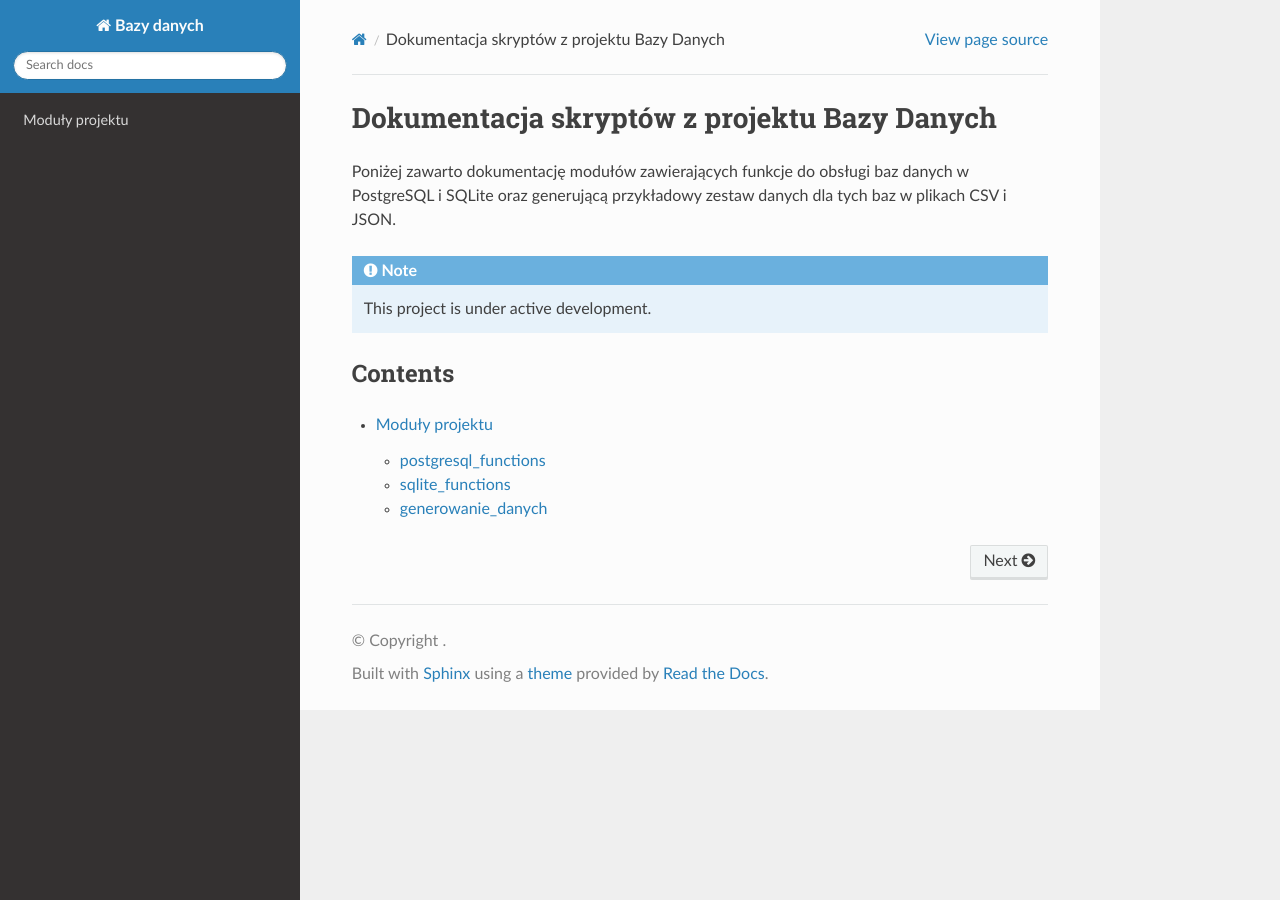
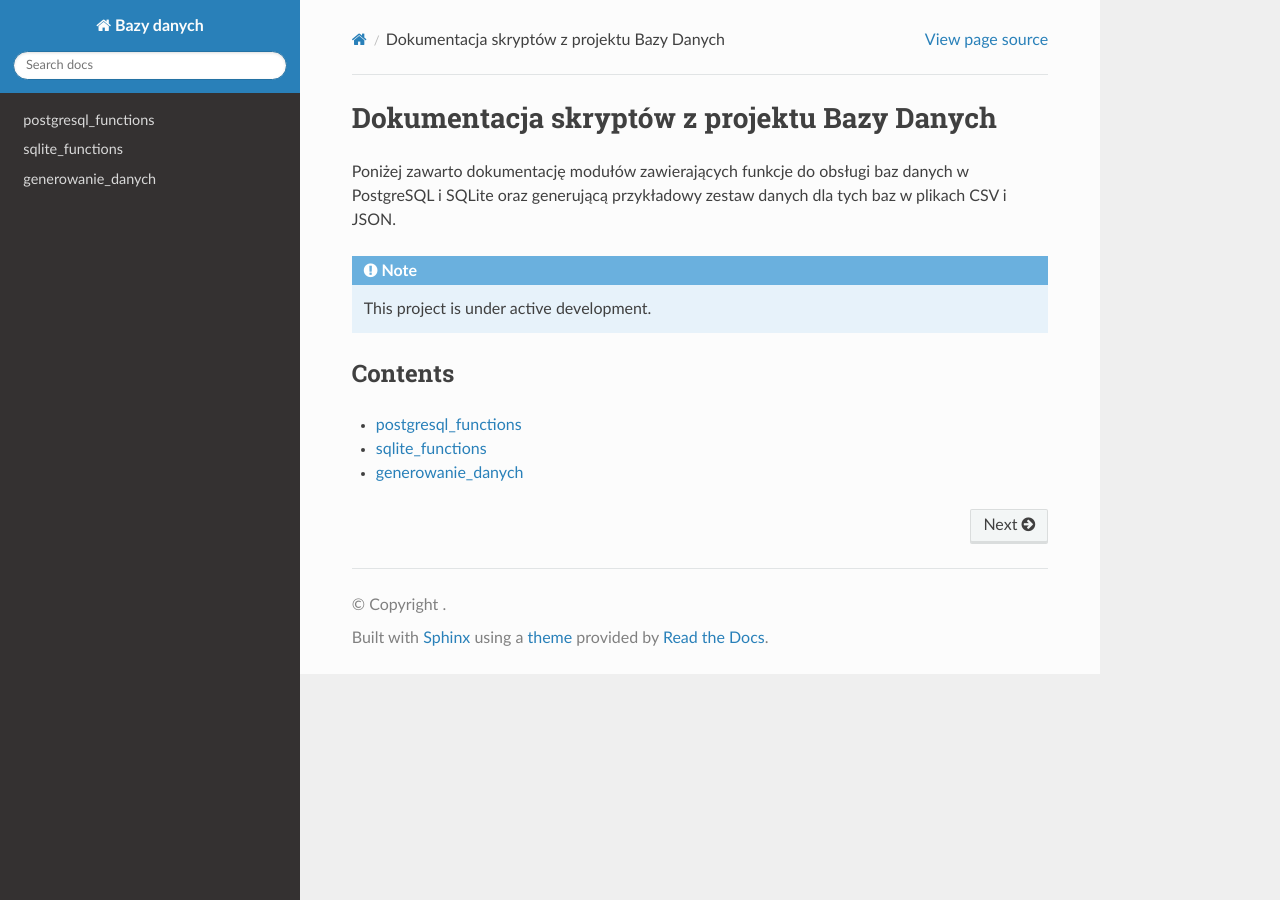
Before and after one commit to Pi0trM/python_docs, a Sphinx documentation site: the page built from docs/source/index.rst, in a window 1280 px wide. Built offline with Sphinx 7.4.7 and the Read the Docs theme 3.1.0, drawn with Linux system fonts in a browser that asks for light colours.

Commit message:
Uzupełniono dokumentację

```diff
--- a/docs/source/generowanie_danych.rst
+++ b/docs/source/generowanie_danych.rst
@@ -1,5 +1,5 @@
-generowanie\_danych module
-==========================
+generowanie_danych
+==================
 
 .. automodule:: generowanie_danych
    :members:
--- a/docs/source/index.rst
+++ b/docs/source/index.rst
@@ -11,5 +11,8 @@ Contents
 --------
 
 .. toctree::
+   :maxdepth: 2
 
-   modules
+   postgresql_functions
+   sqlite_functions
+   generowanie_danych
--- a/docs/source/postgresql_functions.rst
+++ b/docs/source/postgresql_functions.rst
@@ -1,5 +1,5 @@
-postgresql\_functions module
-============================
+postgresql_functions
+====================
 
 .. automodule:: postgresql_functions
    :members:
--- a/docs/source/sqlite_functions.rst
+++ b/docs/source/sqlite_functions.rst
@@ -1,5 +1,5 @@
-sqlite\_functions module
-========================
+sqlite_functions
+================
 
 .. automodule:: sqlite_functions
    :members:
```
